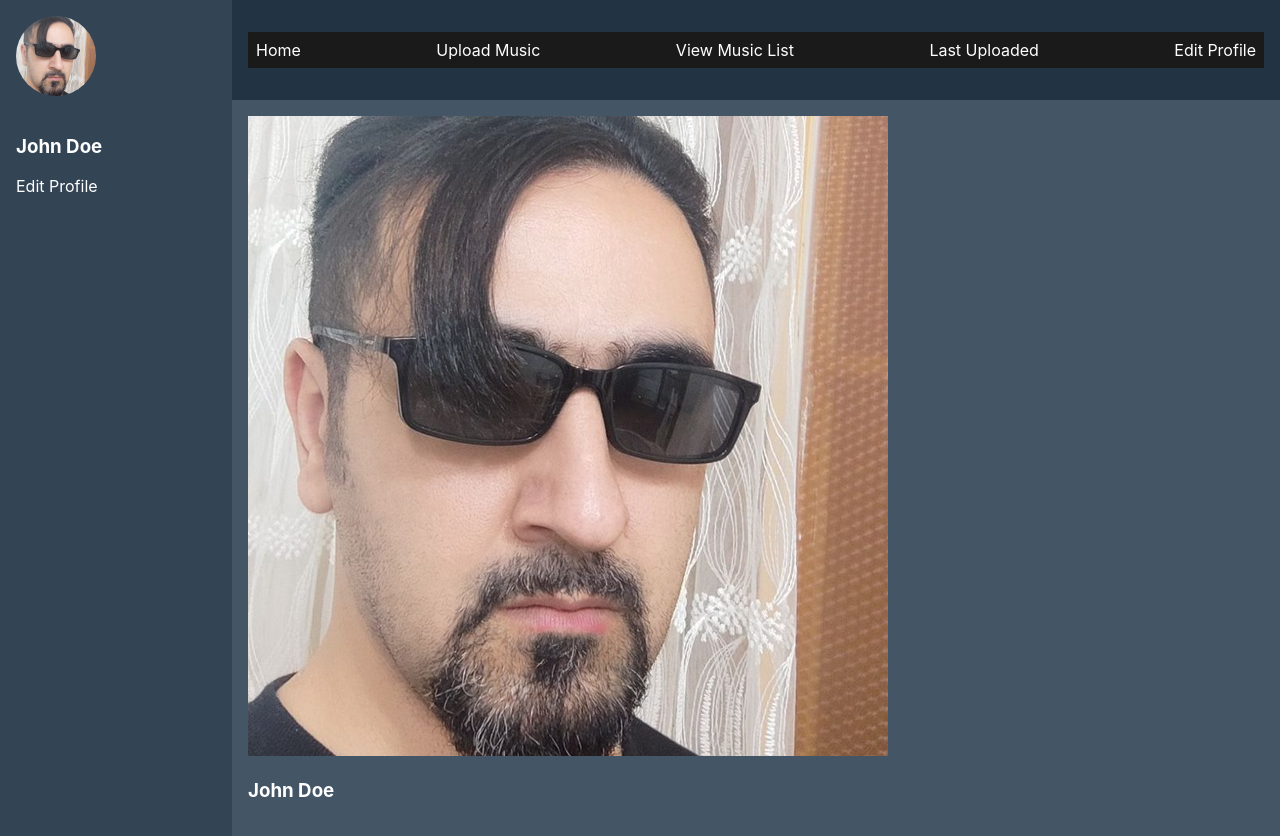
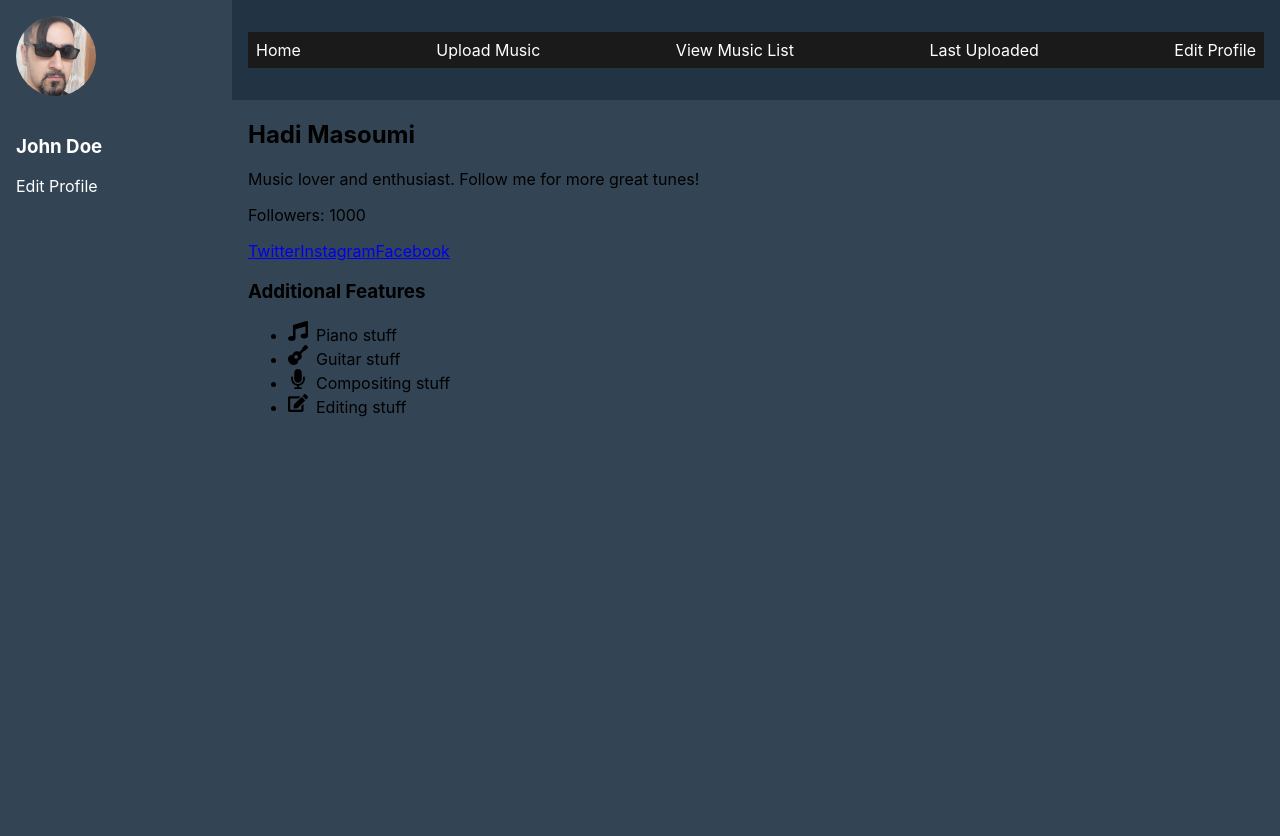
Before and after one commit to hadizziano/admin-panel-music, a React (Create React App) app: page / in a window 1280 px wide. After the commit the page ends 800 px from the top, so only its background shows below. Built offline with nearby package versions, Linux system fonts and the light colour scheme.

Commit message:
main page changed

```diff
--- a/src/components/MusicItem.js
+++ b/src/components/MusicItem.js
@@ -1,9 +1,52 @@
-import React from "react";
-import { FaMusic } from "react-icons/fa";
+import React, { useState, useRef } from "react";
+import {
+  FaMusic,
+  FaPlay,
+  FaPause,
+  FaEdit,
+  FaSave,
+  FaTimes,
+} from "react-icons/fa";
 import useWaveformLoader from "./useWaveformLoader";
 
 const MusicItem = ({ music }) => {
+  const [isPlaying, setIsPlaying] = useState(false);
+  const [isEditing, setIsEditing] = useState(false);
+  const [editedTitle, setEditedTitle] = useState(music.title);
+  const [editedArtist, setEditedArtist] = useState(music.artist);
+  const [editedGenre, setEditedGenre] = useState(music.genre);
+  const audioRef = useRef(null);
   const waveformRef = useWaveformLoader(music.audioSrc);
+
+  const handlePlayPause = () => {
+    if (audioRef.current) {
+      if (isPlaying) {
+        audioRef.current.pause();
+      } else {
+        audioRef.current.play();
+      }
+      setIsPlaying((prevState) => !prevState);
+    }
+  };
+
+  const handleEdit = () => {
+    setIsEditing(true);
+  };
+
+  const handleSave = () => {
+    // Add your logic here to save the edited data.
+    setIsEditing(false);
+    // You can update the music item data in your state or backend here.
+  };
+
+  const handleCancel = () => {
+    // Discard the changes and exit edit mode.
+    setIsEditing(false);
+    // You can reset the edited data here if needed.
+    setEditedTitle(music.title);
+    setEditedArtist(music.artist);
+    setEditedGenre(music.genre);
+  };
 
   return (
     <li
@@ -17,20 +60,66 @@ const MusicItem = ({ music }) => {
     >
       <div style={{ display: "flex", alignItems: "center", width: "150px" }}>
         <FaMusic size={20} style={{ marginRight: "0.5rem" }} />
-        <strong>{music.title}</strong>
+        {isEditing ? (
+          <input
+            value={editedTitle}
+            onChange={(e) => setEditedTitle(e.target.value)}
+          />
+        ) : (
+          <strong>{music.title}</strong>
+        )}
       </div>
       <p style={{ width: "150px" }}>
         <span style={{ marginRight: "1rem" }}>Artist:</span>
-        {music.artist}
+        {isEditing ? (
+          <input
+            value={editedArtist}
+            onChange={(e) => setEditedArtist(e.target.value)}
+          />
+        ) : (
+          music.artist
+        )}
       </p>
       <p style={{ width: "150px" }}>
         <span style={{ marginRight: "1rem" }}>Genre:</span>
-        {music.genre}
+        {isEditing ? (
+          <input
+            value={editedGenre}
+            onChange={(e) => setEditedGenre(e.target.value)}
+          />
+        ) : (
+          music.genre
+        )}
       </p>
       <div
         ref={waveformRef}
         style={{ flex: 1, marginLeft: "1rem", height: "150px" }} // Adjust height as needed
       />
+      <div style={{ marginLeft: "1rem" }}>
+        {isEditing ? (
+          <>
+            <button onClick={handleSave} title="Save">
+              <FaSave />
+            </button>
+            <button onClick={handleCancel} title="Cancel">
+              <FaTimes />
+            </button>
+          </>
+        ) : (
+          <>
+            <button
+              onClick={handlePlayPause}
+              title={isPlaying ? "Pause" : "Play"}
+            >
+              {isPlaying ? <FaPause /> : <FaPlay />}
+            </button>
+            <button onClick={handleEdit} title="Edit">
+              <FaEdit />
+            </button>
+          </>
+        )}
+      </div>
+      <audio ref={audioRef} src={music.audioSrc} />
     </li>
   );
 };
--- a/src/components/UserProfile.js
+++ b/src/components/UserProfile.js
@@ -1,20 +1,109 @@
 import React from "react";
+import { FaMusic, FaGuitar, FaMicrophone, FaEdit } from "react-icons/fa";
+import MusicItem from "./MusicItem";
 
 const UserProfile = () => {
-  // Fetch user information here (e.g., picture, name)
+  // Sample data for the user's music collection
+  const userMusicCollection = [
+    {
+      id: 1,
+      title: "Song 1",
+      artist: "Artist 1",
+      genre: "Genre 1",
+      audioSrc: "/path/to/audio1.mp3",
+    },
+    {
+      id: 2,
+      title: "Song 2",
+      artist: "Artist 2",
+      genre: "Genre 2",
+      audioSrc: "/path/to/audio2.mp3",
+    },
+    // Add more music data as needed
+  ];
+
+  // Sample user information
   const user = {
-    name: "John Doe",
-    picture: "profilepic.jpg",
+    name: "Hadi Masoumi",
+    bio: "Music lover and enthusiast. Follow me for more great tunes!",
+    followers: 1000,
+    socialMedia: {
+      twitter: "https://twitter.com/johndoe",
+      instagram: "https://instagram.com/johndoe",
+      facebook: "https://facebook.com/johndoe",
+    },
   };
 
   return (
-    <div
-      style={{ backgroundColor: "#445566", padding: "1rem", color: "white" }}
-    >
-      <img src={user.picture} alt="User" />
-      <h3>{user.name}</h3>
-      {/* Add other user profile information */}
-      {/* e.g., Email, Age, etc. */}
+    <div style={{ display: "flex" }}>
+      {/* Render the user's profile picture */}
+      {/* <img
+        src="./profilepic.jpg"
+        alt="Profile"
+        style={{ width: "100px", height: "100px", borderRadius: "50%" }}
+      /> */}
+
+      <div style={{ marginLeft: "1rem" }}>
+        {/* Render user information */}
+        <h2>{user.name}</h2>
+        <p>{user.bio}</p>
+        <p>Followers: {user.followers}</p>
+
+        {/* Render social media links */}
+        <div>
+          <a
+            href={user.socialMedia.twitter}
+            target="_blank"
+            rel="noopener noreferrer"
+          >
+            Twitter
+          </a>
+          <a
+            href={user.socialMedia.instagram}
+            target="_blank"
+            rel="noopener noreferrer"
+          >
+            Instagram
+          </a>
+          <a
+            href={user.socialMedia.facebook}
+            target="_blank"
+            rel="noopener noreferrer"
+          >
+            Facebook
+          </a>
+        </div>
+
+        {/* Additional features */}
+        <div style={{ marginTop: "1rem" }}>
+          <h3>Additional Features</h3>
+          <ul>
+            <li>
+              <FaMusic size={20} style={{ marginRight: "0.5rem" }} />
+              Piano stuff
+            </li>
+            <li>
+              <FaGuitar size={20} style={{ marginRight: "0.5rem" }} />
+              Guitar stuff
+            </li>
+            <li>
+              <FaMicrophone size={20} style={{ marginRight: "0.5rem" }} />
+              Compositing stuff
+            </li>
+            <li>
+              <FaEdit size={20} style={{ marginRight: "0.5rem" }} />
+              Editing stuff
+            </li>
+          </ul>
+        </div>
+      </div>
+
+      {/* Render the user's music collection */}
+      <ul>
+        {/* {userMusicCollection.map((music) => (
+          <MusicItem key={music.id} music={music} />
+        ))} */}
+      </ul>
     </div>
   );
 };
```
Also changed, not shown: src/components/UserProfile.css (added, +27 -0 lines).
